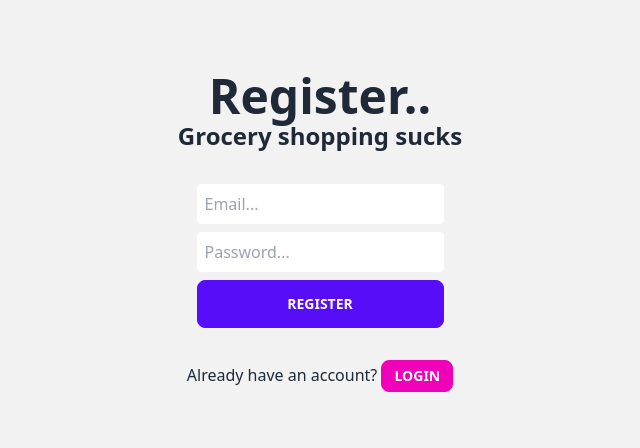
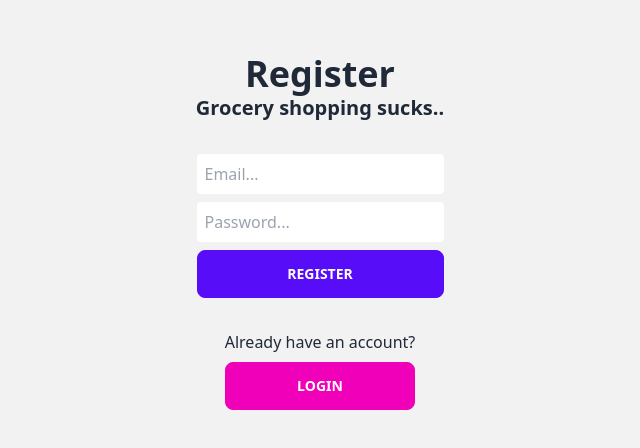
Before and after one commit to astonge/getin-getout, a Vue app: page /register in a window 1280 px wide. Shown: the part 168-616 px from the top of the page, without its empty margins (320-960 px from the left). Built offline with nearby package versions, Linux system fonts and the light colour scheme; no server answers.

Commit message:
update UI for login/register pages; added keyup.enter event to password fields

```diff
--- a/src/views/Login.vue
+++ b/src/views/Login.vue
@@ -2,16 +2,17 @@
     <div class="hero min-h-screen bg-base-200">
         <div class="hero-content text-center">
             <div class="max-w-md">
-            <h1 class="text-5xl font-bold">Login..</h1>
-            <h2 class="text-2xl font-semibold">Grocery shopping sucks</h2>
+                <h1 class="text-4xl font-bold">Login</h1>
+                <h2 class="text-xl font-semibold">Grocery shopping sucks..</h2>
                 <form class="card card-body">
-                <input placeholder="Email..." v-model="email" type="email" class="p-2 rounded"/>
-                <input placeholder="Password..." v-model="password" type="password" class="p-2 rounded"/>
-                <button type="button" @click="login" class="btn btn-primary">Login</button>
-            </form>
-            <div class="text-center">
-                No account? <a href="/register" class="text-bold btn btn-secondary btn-sm">Register</a>
-            </div>
+                    <input placeholder="Email..." v-model="email" type="email" class="p-2 rounded w-full"/>
+                    <input @keyup.enter="login" placeholder="Password..." v-model="password" type="password" class="p-2 rounded"/>
+                    <button type="button" @click="login" class="btn btn-primary">Login</button>
+                </form>
+                <div class="text-center grid gap-2 w-full justify-center">
+                    <span>Need an account?</span>
+                    <a href="/register" class="text-bold btn btn-secondary btn-md">Register</a>
+                </div>
             </div>
         </div>
     </div>
--- a/src/views/Register.vue
+++ b/src/views/Register.vue
@@ -2,16 +2,17 @@
     <div class="hero min-h-screen bg-base-200">
         <div class="hero-content text-center">
             <div class="max-w-md">
-            <h1 class="text-5xl font-bold">Register..</h1>
-            <h2 class="text-2xl font-semibold">Grocery shopping sucks</h2>
+                <h1 class="text-4xl font-bold">Register</h1>
+                <h2 class="text-xl font-semibold">Grocery shopping sucks..</h2>
                 <form class="card card-body">
-                <input placeholder="Email..." v-model="email" type="email" class="p-2 rounded"/>
-                <input placeholder="Password..." v-model="password" type="password" class="p-2 rounded"/>
-                <button type="button" @click="register" class="btn btn-primary">Register</button>
-            </form>
-            <div class="text-center">
-                Already have an account? <a href="/login" class="text-bold btn btn-secondary btn-sm">Login</a>
-            </div>
+                    <input placeholder="Email..." v-model="email" type="email" class="p-2 rounded text-black"/>
+                    <input @keyup.enter="register" placeholder="Password..." v-model="password" type="password" class="p-2 rounded text-black"/>
+                    <button type="button" @click="register" class="btn btn-primary">Register</button>
+                </form>
+                <div class="text-center grid gap-2 w-full justify-center">
+                    <span>Already have an account?</span>
+                    <a href="/login" class="text-bold btn btn-secondary btn-md">Login</a>
+                </div>
             </div>
         </div>
     </div>
```
